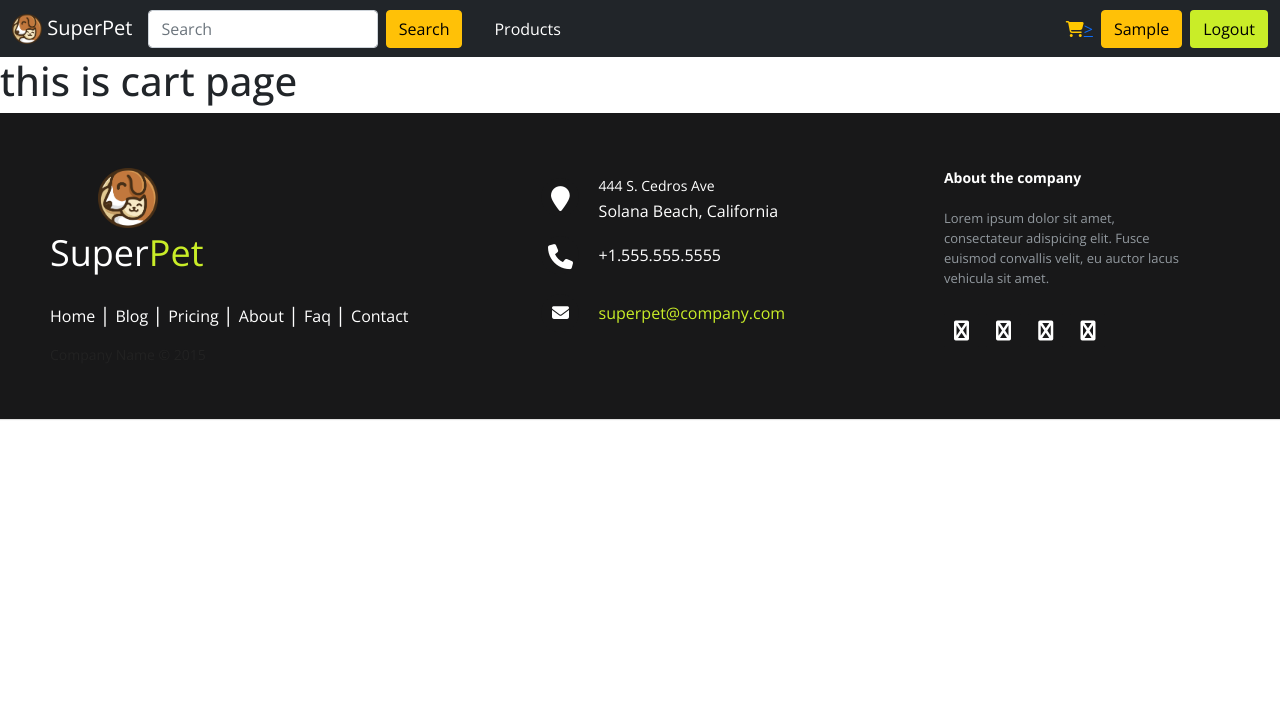
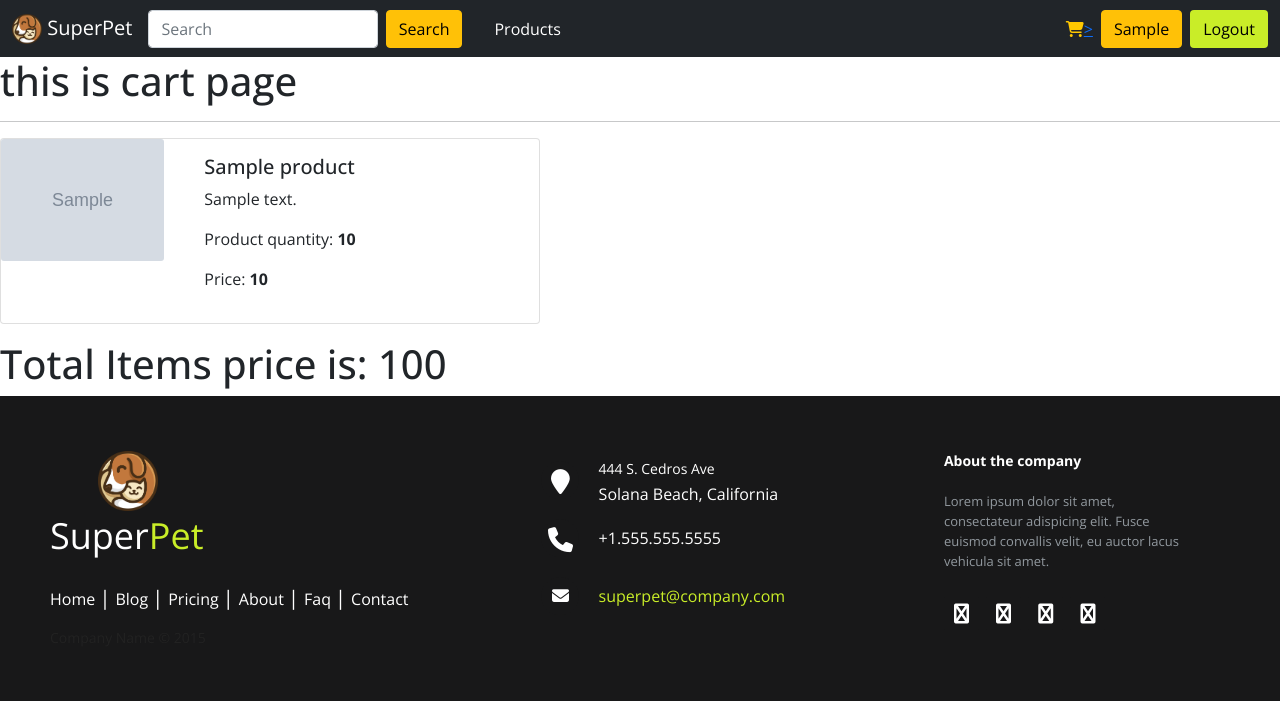
Before and after one commit to aradhya684/itvedant_django, a Django app: page /cart/ in a window 1280 px wide. Shown: the top 701 px of the page. Run offline with Django 5.2, Linux system fonts and the light colour scheme; a user stored in the database is signed in; tables that the repository leaves empty hold one stand-in row (values such as "Sample post"); grey boxes marked "Sample" are stand-in pictures; some libraries are stand-ins or nearby versions.

Commit message:
31-10-2024

```diff
--- a/super_pet/cart/templates/cart.html
+++ b/super_pet/cart/templates/cart.html
@@ -10,5 +10,39 @@ Cart
 {% block content %}
 
 <h1>this is cart page</h1>
+<hr>
+{% for i in cart_items %}
+<!-- <hr>
+<li>{{i.quantity}}</li>
+<li>{{i.products.product_name}}</li>
+<li>{{i.products.product_price}}</li>
+<img src="{{ i.products.product_image.url }}" alt="" srcset="">-
+<hr> -->
+
+
+<div class="card mb-3" style="max-width: 540px;">
+    <div class="row no-gutters">
+      <div class="col-md-4">
+        <img src="{{ i.products.product_image.url }}" class="card-img" alt="...">
+      </div>
+      <div class="col-md-8">
+        <div class="card-body">
+          <h5 class="card-title">{{i.products.product_name}}</h5>
+          <p class="card-text">{{i.products.product_description}}<p>
+          <p class="card-text">Product quantity: <b>{{i.quantity}}</b><p>
+          <p class="card-text">Price: <b>{{i.products.product_price}}</b><p>
+
+        </div>
+      </div>
+    </div>
+  </div>
+
+  {% endfor %}
+
+
+  <h1>Total Items price is: {{total}}</h1>
+
+
+
 
 {% endblock %}
--- a/super_pet/cart/views.py
+++ b/super_pet/cart/views.py
@@ -1,4 +1,6 @@
 from django.shortcuts import render,HttpResponseRedirect
+from .models import cart,CartItem
+from products.models import Product
 
 # Create your views here.
 
@@ -7,9 +9,23 @@ def add_to_cart(request,productID):
     # print("*********************",productID,"********************")
     # print("*********************",request.user,"*****************")
     currentUser = request.user
+    cart_obj,created = cart.objects.get_or_create(user = currentUser) #name of varible and model should not be same
+    cartitem,created = CartItem.objects.get_or_create(cart = cart_obj,products = Product.cust_manager.get(id = productID))
+    product_quantity = int(request.GET.get('quantity'))
+    if created:
+        cartitem.quantity = product_quantity
+    else:
+        cartitem.quantity = cartitem.quantity + product_quantity
+
+    cartitem.save()
     return HttpResponseRedirect("/products")
 
 
-
 def show_cart(request):
-    return render(request,'cart.html')
+    currentUser = request.user
+    user_cart = cart.objects.get(user = currentUser)
+    cart_items = user_cart.cartitem_set.all() #here cartitem in our model name it is converted into lowercase form uppercase
+    total = 0
+    for i in cart_items:
+        total += i.quantity*i.products.product_price
+    return render(request,'cart.html',{"cart_items":cart_items,"total":total})
--- a/super_pet/templates/card.html
+++ b/super_pet/templates/card.html
@@ -10,7 +10,7 @@
 
             <form action="{% url 'addtocart' p.id %}">
               <button type="button" onclick="updateQuantity(-1,{{p.id}})">-</button>
-              <input type="number" name="number" id="quantity-{{p.id}}" value="1" min="1" max="12">
+              <input type="number" name="quantity" id="quantity-{{p.id}}" value="1" min="1" max="12">
               <button type="button" onclick="updateQuantity(1,{{p.id}})">+</button><br>
               <input class="btn btn-primary" type="submit" value="Add to cart">
 
```
Also changed, not shown: super_pet/products/python_notes.py (+4 -4 lines).
